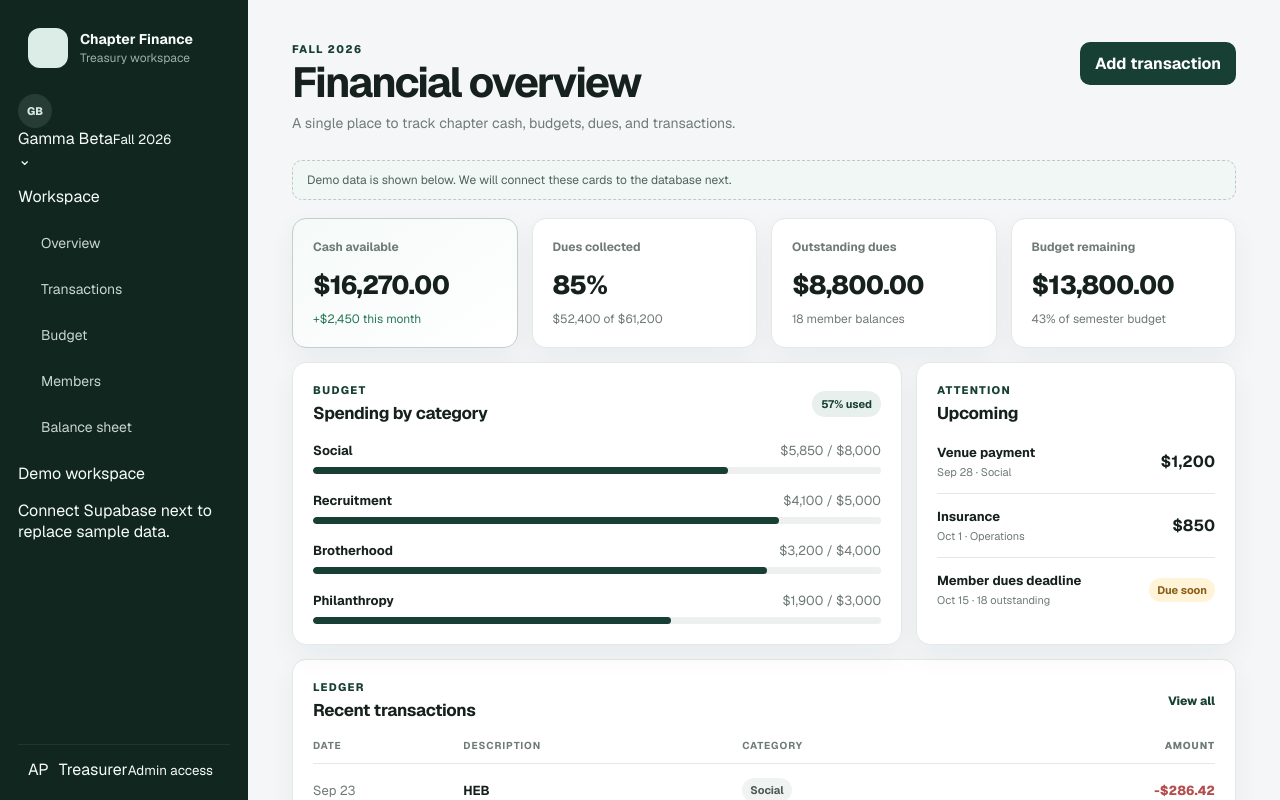
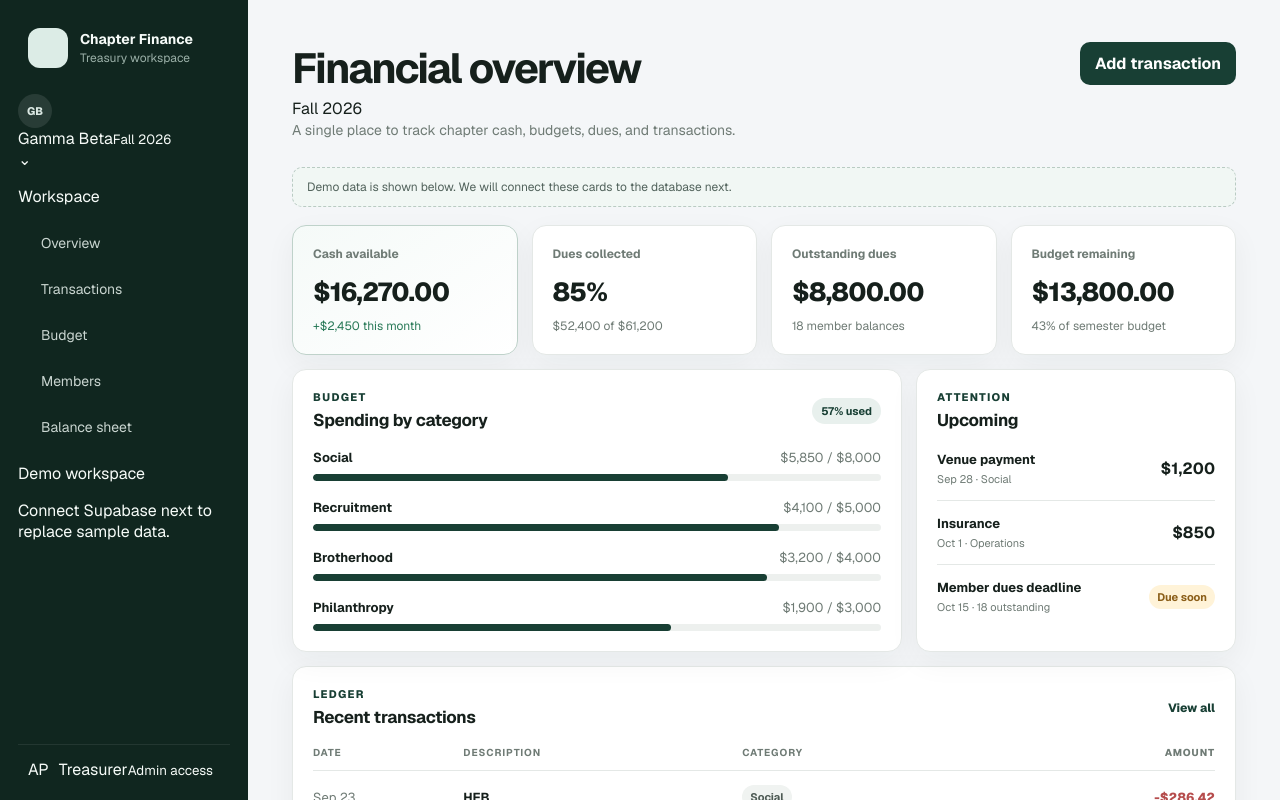
Before and after one commit to alecphan2/chapter-finances, a Next.js app: page / in a window 1280 px wide. Shown: the top 800 px of the page. Built offline with nearby package versions, Linux system fonts and the light colour scheme.

Commit message:
Refine page headers

```diff
--- a/components/page-header.tsx
+++ b/components/page-header.tsx
@@ -8,9 +8,11 @@ type PageHeaderProps = {
 export function PageHeader({ eyebrow, title, description, action }: PageHeaderProps) {
   return (
     <header className="page-header">
-      <div>
-        {eyebrow ? <p className="eyebrow">{eyebrow}</p> : null}
-        <h1>{title}</h1>
+      <div className="page-heading">
+        <div className="heading-line">
+          <h1>{title}</h1>
+          {eyebrow ? <span className="context-pill">{eyebrow}</span> : null}
+        </div>
         <p className="page-description">{description}</p>
       </div>
       {action ? <button className="primary-button">{action}</button> : null}
```
